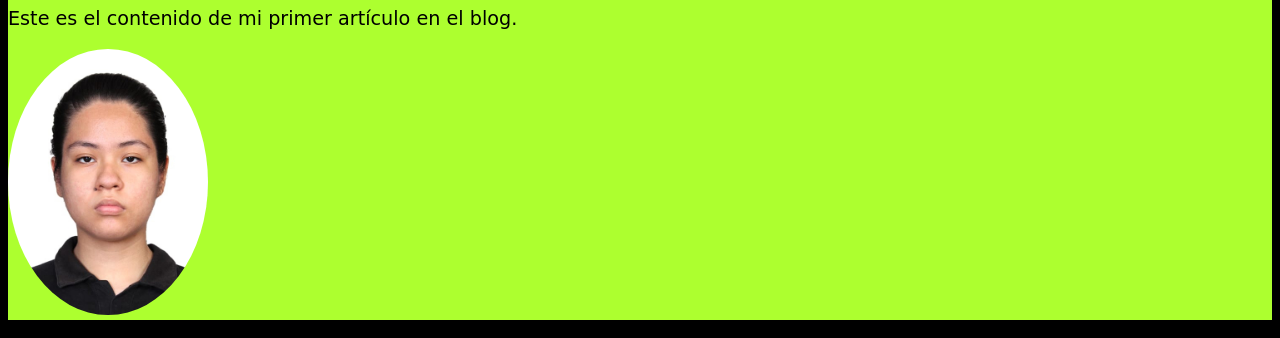
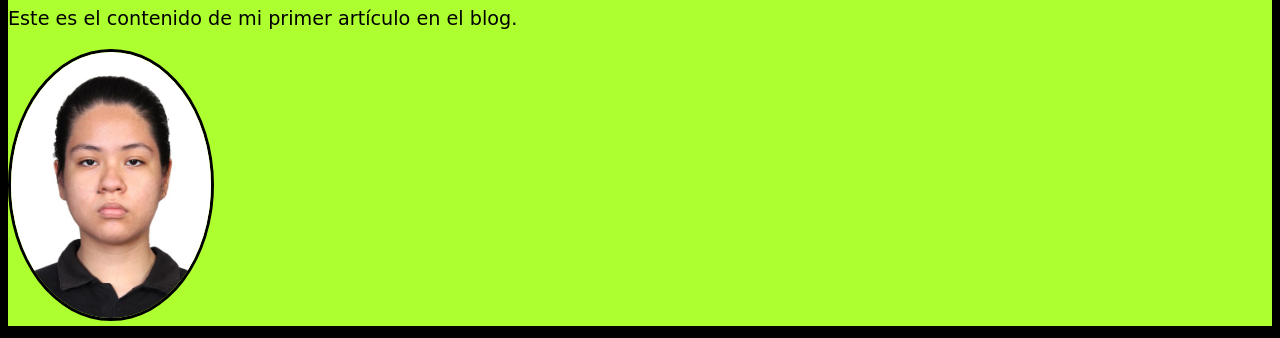
Before and after one commit to Naomi-H-Cordero/ProyectoModulo1, a plain HTML site: page index.html in a window 1280 px wide. Shown: the part 303-641 px from the top of the page. Drawn offline with Linux system fonts and the light colour scheme.

Commit message:
Se agregó un margen a la fotografía.

```diff
--- a/src/css/style.css
+++ b/src/css/style.css
@@ -18,6 +18,7 @@ body {
 img {
     border-radius: 50%;
     width: 200px;
+    border: black 3px solid;
 }
 .pie-de-pagina {
     font-size: smaller;
```
